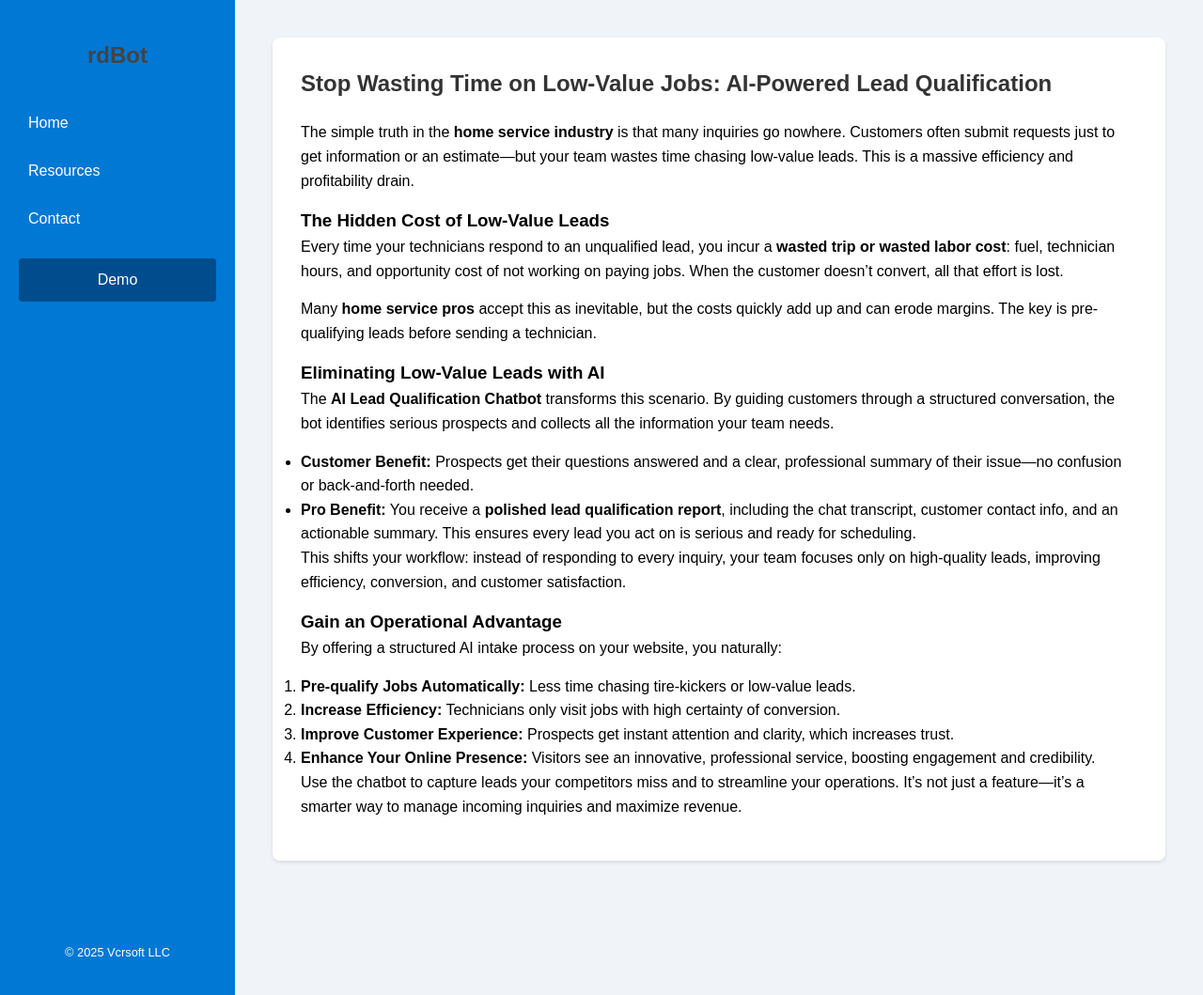
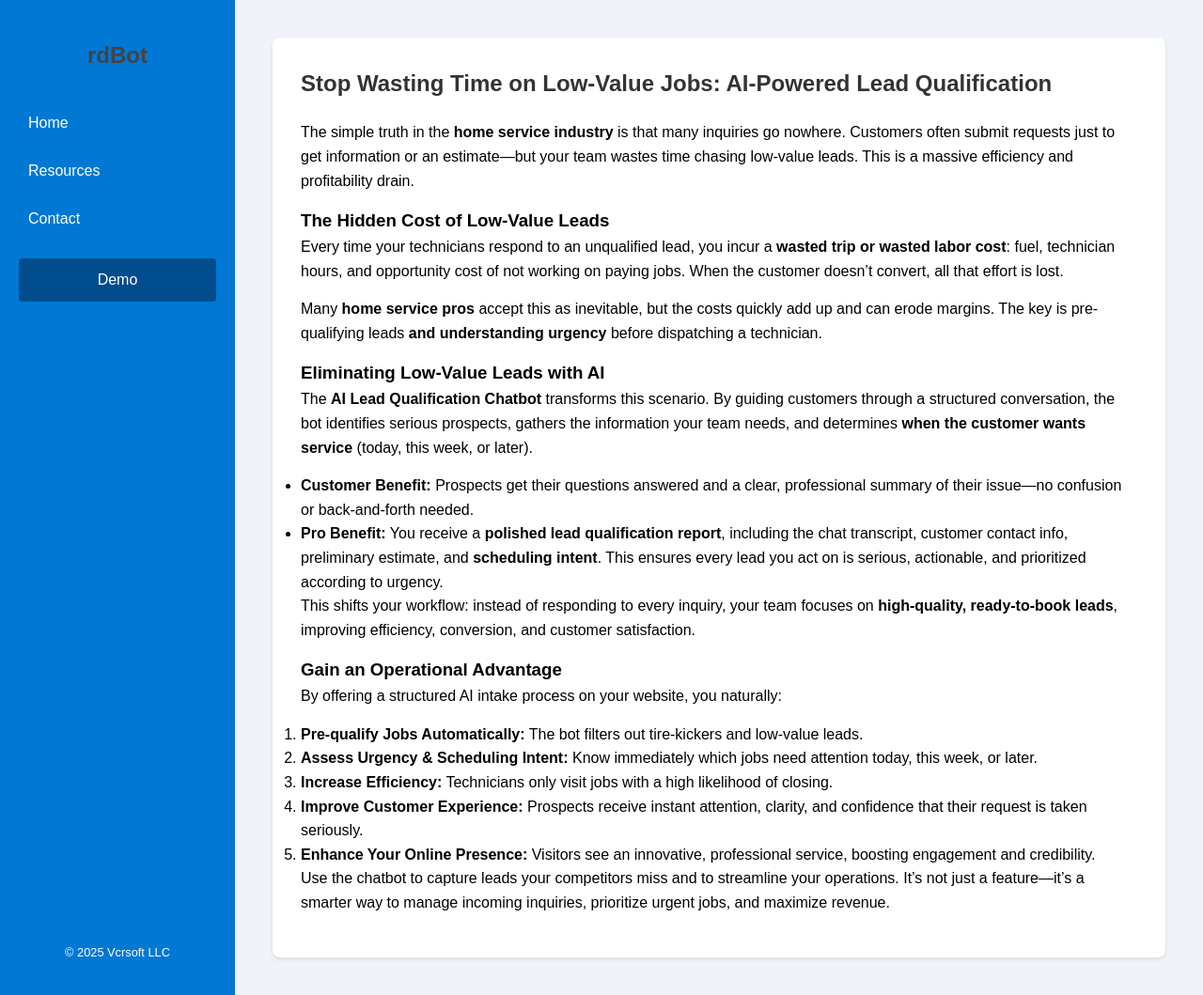
Before and after one commit to vcrsoft/vcrsoft.github.io, a Jekyll site: the page built from _resources/wastedTime.md, in a window 1280 px wide and 1059 px high. Shown: the whole window at 94% size. Built offline with Jekyll 4.4.1, drawn with Linux system fonts in a browser that asks for light colours.

Commit message:
Update wastedTime.md

```diff
--- a/_resources/wastedTime.md
+++ b/_resources/wastedTime.md
@@ -10,24 +10,25 @@ The simple truth in the **home service industry** is that many inquiries go nowh
 
 Every time your technicians respond to an unqualified lead, you incur a **wasted trip or wasted labor cost**: fuel, technician hours, and opportunity cost of not working on paying jobs. When the customer doesn’t convert, all that effort is lost.
 
-Many **home service pros** accept this as inevitable, but the costs quickly add up and can erode margins. The key is pre-qualifying leads before sending a technician.
+Many **home service pros** accept this as inevitable, but the costs quickly add up and can erode margins. The key is pre-qualifying leads **and understanding urgency** before dispatching a technician.
 
 ### Eliminating Low-Value Leads with AI
 
-The **AI Lead Qualification Chatbot** transforms this scenario. By guiding customers through a structured conversation, the bot identifies serious prospects and collects all the information your team needs.
+The **AI Lead Qualification Chatbot** transforms this scenario. By guiding customers through a structured conversation, the bot identifies serious prospects, gathers the information your team needs, and determines **when the customer wants service** (today, this week, or later).
 
 * **Customer Benefit:** Prospects get their questions answered and a clear, professional summary of their issue—no confusion or back-and-forth needed.
-* **Pro Benefit:** You receive a **polished lead qualification report**, including the chat transcript, customer contact info, and an actionable summary. This ensures every lead you act on is serious and ready for scheduling.
+* **Pro Benefit:** You receive a **polished lead qualification report**, including the chat transcript, customer contact info, preliminary estimate, and **scheduling intent**. This ensures every lead you act on is serious, actionable, and prioritized according to urgency.
 
-This shifts your workflow: instead of responding to every inquiry, your team focuses only on high-quality leads, improving efficiency, conversion, and customer satisfaction.
+This shifts your workflow: instead of responding to every inquiry, your team focuses on **high-quality, ready-to-book leads**, improving efficiency, conversion, and customer satisfaction.
 
 ### Gain an Operational Advantage
 
 By offering a structured AI intake process on your website, you naturally:
 
-1. **Pre-qualify Jobs Automatically:** Less time chasing tire-kickers or low-value leads.
-2. **Increase Efficiency:** Technicians only visit jobs with high certainty of conversion.
-3. **Improve Customer Experience:** Prospects get instant attention and clarity, which increases trust.
-4. **Enhance Your Online Presence:** Visitors see an innovative, professional service, boosting engagement and credibility.
+1. **Pre-qualify Jobs Automatically:** The bot filters out tire-kickers and low-value leads.
+2. **Assess Urgency & Scheduling Intent:** Know immediately which jobs need attention today, this week, or later.
+3. **Increase Efficiency:** Technicians only visit jobs with a high likelihood of closing.
+4. **Improve Customer Experience:** Prospects receive instant attention, clarity, and confidence that their request is taken seriously.
+5. **Enhance Your Online Presence:** Visitors see an innovative, professional service, boosting engagement and credibility.
 
-Use the chatbot to capture leads your competitors miss and to streamline your operations. It’s not just a feature—it’s a smarter way to manage incoming inquiries and maximize revenue.
+Use the chatbot to capture leads your competitors miss and to streamline your operations. It’s not just a feature—it’s a smarter way to manage incoming inquiries, prioritize urgent jobs, and maximize revenue.
```
